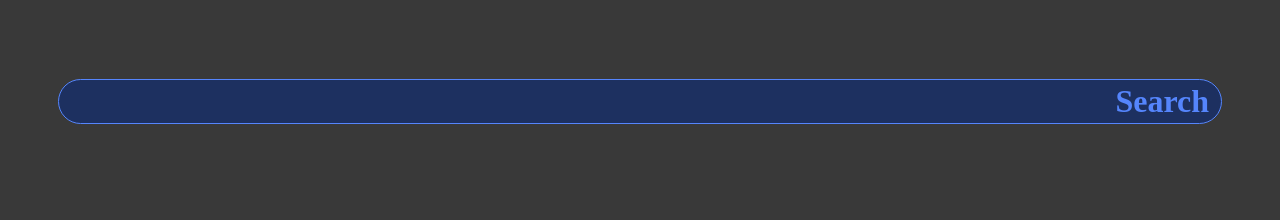
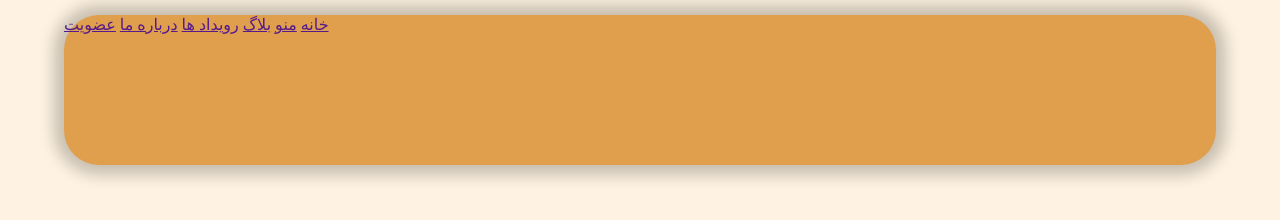
Before and after one commit to Yaseen-Naqash/basic-web-9, a plain HTML site: page index.html in a window 1280 px wide. Drawn offline with Linux system fonts and the light colour scheme.

Commit message:
session 2

```diff
--- a/css/style.css
+++ b/css/style.css
@@ -1,20 +1,35 @@
-body{
-    background-color: rgb(57, 57, 57);
 
-    padding: 50px;
+
+*{
+    margin: 0px;
+    padding: 0px;
+    box-sizing: border-box;
+}
+:root{
+    --primary: #FEF3E2;
+    --secendary: #F4AE52;
+    --secendary-two: #D4621A;
+    --accent: #2A1A0E;
+    --text-dark: #2A1A0E;
+    --text-light: #FEF3E2;
+
+   /* --shadow: 4px 4px 15px 10px black; */
 }
 
-.deepseek-search{
-    background-color: #1d3060;
-    color: #5585fc;
-    padding: 3px 12px;
-    border: 0.5px solid #5585fc;
-    border-radius: 9999px;
-    /* width: 200px;
-    height: 300px; */
-/*
-    box-shadow: 2px 2px 2px 0px rgba(255, 255, 0, 0.284);
-    box-shadow: 2px 2px 2px 1px black;
 
-     */
+
+
+body {
+  background-color: var(--primary);
+  padding: 0;
 }
+
+nav {
+  background-color: rgb(223, 159, 77);
+
+  width: 90%;
+  height: 150px;
+  margin: 15px auto;
+  border-radius: 35px;
+  box-shadow: 0px 0px 15px 10px rgba(0, 0, 0, 0.219);
+}
--- a/index.html
+++ b/index.html
@@ -1,99 +1,32 @@
 <!DOCTYPE html>
-<html lang="fa" dir="rtl">
+<html lang="en">
 <head>
     <meta charset="UTF-8">
     <meta name="viewport" content="width=device-width, initial-scale=1.0">
-    <title>Lara shop</title>
-
-    <!-- <style>
-        span{
-            background-color: red;
-        }
-
-        .mySpecialSapn{
-            background-color: blue;
-        }
-    </style> -->
-
+    <title>Browny Coffee</title>
     <link rel="stylesheet" href="css/style.css">
 </head>
 <body>
-    <h1 class="deepseek-search">Search</h1>
 
     <nav>
+        <a href="">خانه</a>
+        <a href="">منو</a>
+        <a href="">بلاگ</a>
+        <a href="">رویداد ها</a>
+        <a href="">درباره ما</a>
+        <a href="">عضویت</a>
+
 
     </nav>
 
-    <header>
-        <!-- <img src="assets/banner.webp" alt="">
-        <video src="assets/black-panther-rgb-animated-wallpaper.mp4"></video>
-         -->
-    </header>
 
     <main>
 
-        <section>
-            <div>
+    </main>
 
-            </div>
-            <div>
-
-            </div>
-        </section>
-
-    </main>
 
     <footer>
 
-
     </footer>
-
 </body>
 </html>
-
-
-
-
-
-
-
-
-
-<!--
-
-<ol>
-    <li>orange</li>
-    <li>pineapple</li>
-    <li>bannan</li>
-    <li>apple</li>
-</ol>
-
-<ul>
-    <li>orange</li>
-    <li>pineapple</li>
-    <li>bannana</li>
-    <li>apple</li>
-</ul>
-@basicweb9
- ble.ir/join/FVdov4TTfP
-<table border="1">
-    <tr>
-        <td>apple</td>
-        <td>bannana</td>
-        <td>cherry</td>
-    </tr>
-
-    <tr>
-        <td>apple</td>
-        <td>bannana</td>
-        <td>cherry</td>
-
-    </tr>
-
-    <tr>
-        <td>apple</td>
-        <td>bannana</td>
-        <td>cherry</td>
-
-    </tr>
-</table> -->
```
